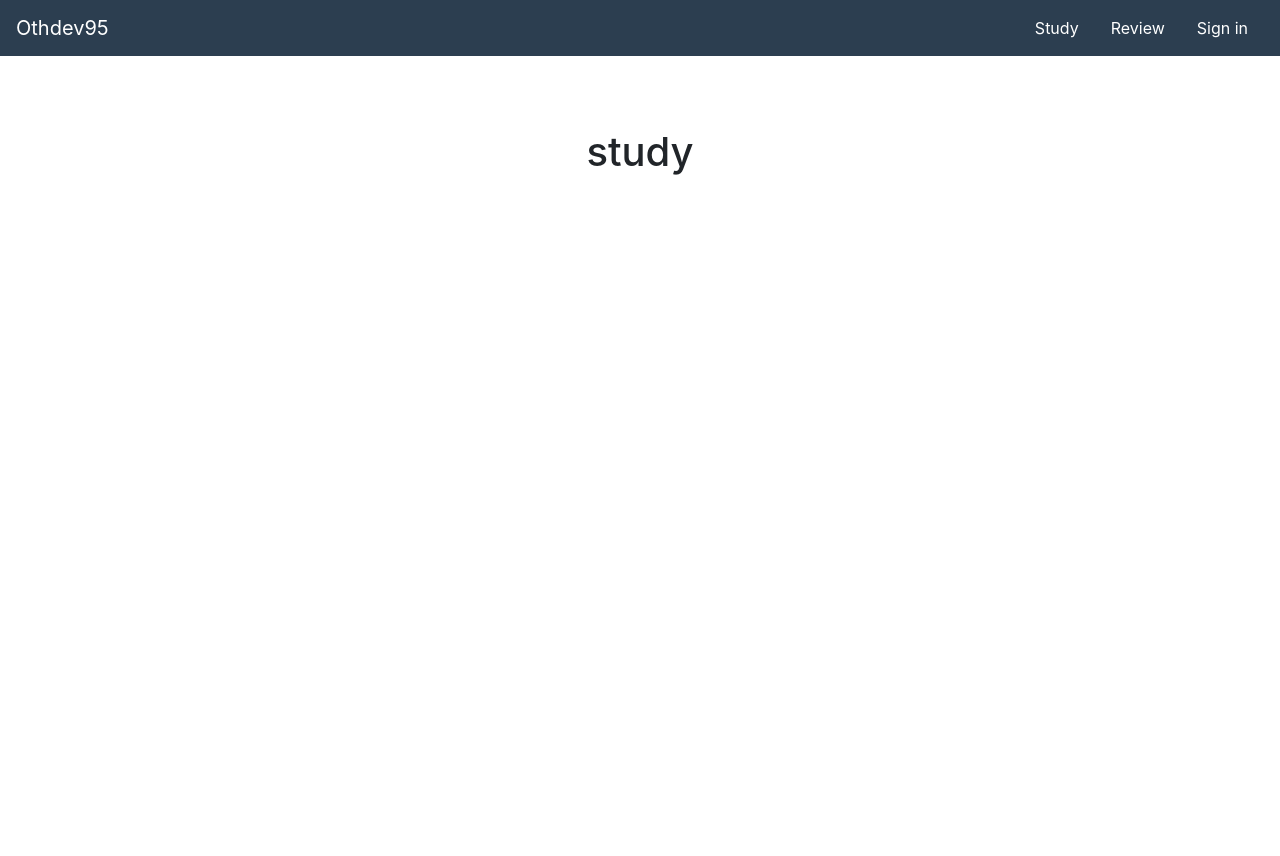
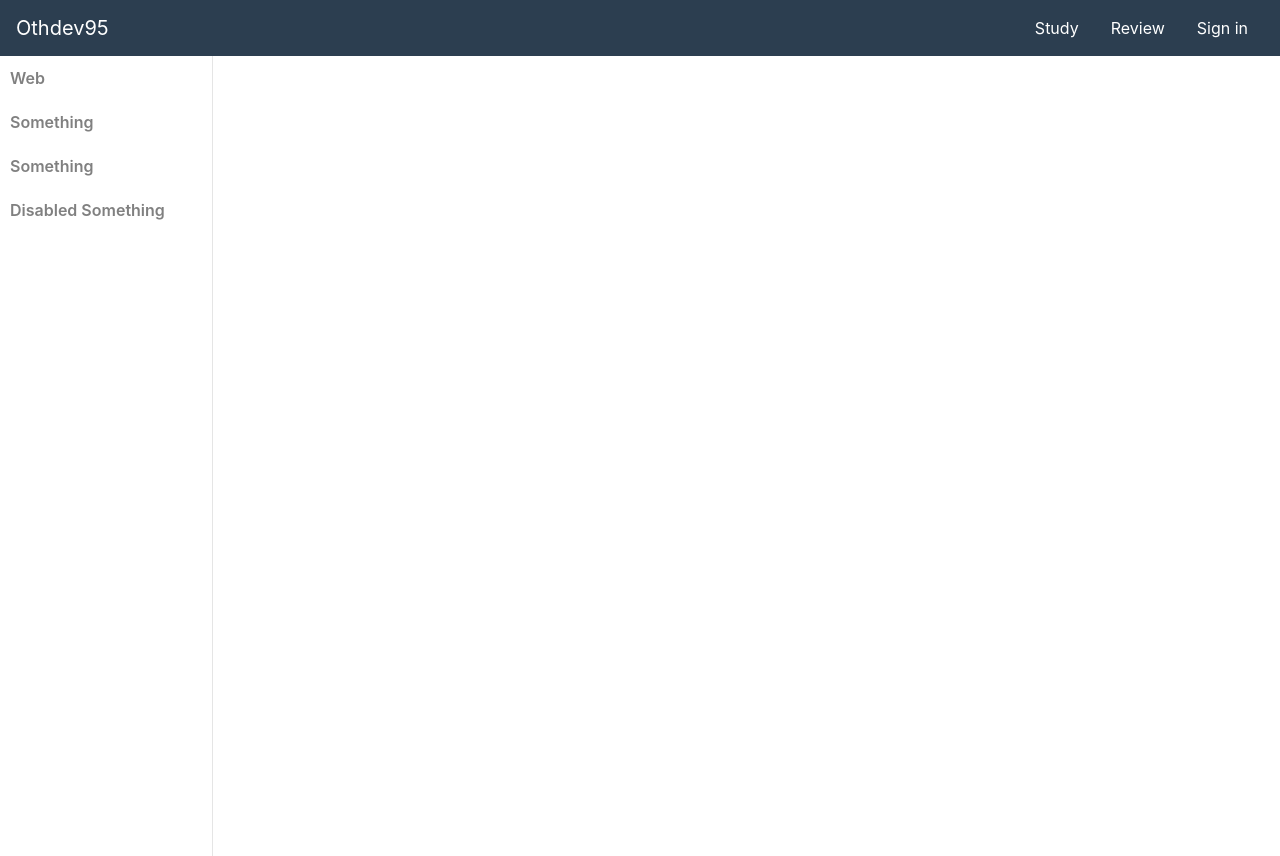
Before and after one commit to ohtaehyun/postBlog, a Django app: page /study in a window 1280 px wide. Before the commit the page ends 175 px from the top, so only its background shows below. Run offline with Django 3.2, Linux system fonts and the light colour scheme; parts of the project's set-up code (start-up, migrations or seed data) failed here and were passed over; some libraries are stand-ins or nearby versions.

Commit message:
sample study and review nav

```diff
--- a/community/board/static/base.css
+++ b/community/board/static/base.css
@@ -1,11 +1,18 @@
 html,
 body {
-  overflow-x: hidden;
+  overflow: hidden;
   min-height: 100vh;
+}
+.container,
+.container-fluid,
+.row {
+  margin: 0;
+  padding: 0;
 }
 .min-vh-100 {
   min-height: 100vh;
 }
+
 .container-fluid,
 .container {
   padding: 0%;
--- a/community/board/static/signIn.css
+++ b/community/board/static/signIn.css
@@ -19,6 +19,7 @@
 
 .sign-in {
   padding-top: 50px;
+  padding-left: 5vw;
 }
 
 .content {
@@ -27,7 +28,7 @@
 
 .greeting {
   padding-top: 30px;
-  padding-left: 15vw;
+  padding-left: 10vw;
 }
 
 .greeting h1 {
--- /dev/null
+++ b/community/board/static/study.css
@@ -0,0 +1,15 @@
+.study-nav a.nav-link {
+  color: gray;
+  padding: 10px;
+  font-weight: 600;
+}
+
+.study-nav a.nav-link:hover {
+  color: #2c3e50;
+  padding: 10px;
+}
+.container.col-md-2.col-2 {
+  border-right: 1px solid rgba(0, 0, 0, 0.1);
+  min-height: 100vh;
+  overflow: hidden;
+}
--- /dev/null
+++ b/community/board/templates/404.html
@@ -0,0 +1,4 @@
+{% extends 'base.html' %} {% block content %}
+<!-- <h1>{{ excecption }}</h1> -->
+<h1>?</h1>
+{% endblock %}
--- a/community/board/templates/base.html
+++ b/community/board/templates/base.html
@@ -17,12 +17,12 @@
 
     {% load static %}
     <link rel="stylesheet" href="{% static 'base.css' %}" />
-    <link rel="stylesheet" href="../static/base.css" />
+    {% comment %} <link rel="stylesheet" href="../static/base.css" /> {% endcomment %}
     <title>othdev95's post blog</title>
   </head>
   <body>
-    <div class="container-fluid h-100 min-vh-100">
-      <header>
+    <div class="container h-100 min-vh-100 min-vw-100 max-vw-100">
+      <header >
         <nav class="navbar color-primary">
           <a href="home" class="navbar-brand">Othdev95</a>
           <div class="">
@@ -46,7 +46,7 @@
           </div>
         </nav>
       </header>
-      <main class="container-fluid">
+      <main class="container min-vw-100 max-vw-100">
         {% block content %} {% endblock %}
       </main>
       <footer></footer>
--- a/community/board/templates/home.html
+++ b/community/board/templates/home.html
@@ -3,8 +3,14 @@
   <div class="row justify-content-center">
     <div class="col-md-9 col-9 text-center">
       <br /><br /><br />
+      {% if name %}
       <h1>Greetings, {{ name }}</h1>
       <h1>keep going!</h1>
+      {% else %}
+      <h1>Greetings, UnKnown</h1>
+      <h1>keep going!</h1>
+      <h1>or sign in plz</h1>
+      {% endif %}
     </div>
   </div>
 </div>
--- a/community/board/templates/signIn.html
+++ b/community/board/templates/signIn.html
@@ -8,7 +8,7 @@
       <br /><br />
       <p>
         if(&nbsp signIn==True &nbsp){<br />
-        &nbsp&nbsp&nbsp&nbsp Comment = new Comment(); <br />
+        &nbsp&nbsp&nbsp&nbsp comment = new Comment(); <br />
         }&nbsp else{ <br />
         &nbsp&nbsp&nbsp&nbsp just keep looking;<br />
         }
--- a/community/board/templates/study.html
+++ b/community/board/templates/study.html
@@ -1,10 +1,18 @@
-{% extends 'base.html' %} {% block content %}
-<div class="container-fluid h-100">
-  <div class="row justify-content-center">
-    <div class="col-md-9 col-9 text-center">
-      <br /><br /><br />
-      <h1> study</h1>
+{% extends 'base.html' %} {% block content %} {% load static %}
+<link rel="stylesheet" href="{% static 'study.css' %}" />
+<div class="container-fluid h-100 study-content max-vw-100">
+  <div class="row max-vw-100">
+    <div class="container col-md-2 col-2">
+      <nav class="nav flex-column study-nav">
+        <a class="nav-link active" href="#">Web</a>
+        <a class="nav-link" href="#">Something</a>
+        <a class="nav-link" href="#">Something</a>
+        <a class="nav-link disabled" href="#" tabindex="-1" aria-disabled="true"
+          >Disabled Something</a
+        >
+      </nav>
     </div>
+    <div class="container col-md-10 col-10"></div>
   </div>
 </div>
 {% endblock %}
--- a/community/board/urls.py
+++ b/community/board/urls.py
@@ -1,4 +1,4 @@
-
+from django.conf.urls import handler404
 from django.urls import path
 from . import views
 urlpatterns = [
@@ -9,3 +9,4 @@ urlpatterns = [
     path('signOut', views.signOut),
     path('signIn', views.signIn)
 ]
+# handler404 = views.error_404
--- a/community/board/views.py
+++ b/community/board/views.py
@@ -1,4 +1,4 @@
-from django.shortcuts import render, redirect
+from django.shortcuts import render, redirect, get_object_or_404
 from django.http import HttpResponse
 from django.contrib.auth.hashers import check_password
 from comuUser.models import CommuUser
@@ -13,11 +13,22 @@ def signOut(request):
 
 
 def review(request):
-    return render(request, "review.html")
+    msg = {}
+    if request.session.get('user'):
+        msg['msg'] = request.session['user']
+        user = CommuUser.objects.get(id=request.session['user'])
+        msg['name'] = user.userName
+    return render(request, "review.html", msg)
 
 
 def study(request):
-    return render(request, "study.html")
+    msg = {}
+
+    if request.session.get('user'):
+        msg['msg'] = request.session['user']
+        user = CommuUser.objects.get(id=request.session['user'])
+        msg['name'] = user.userName
+    return render(request, "study.html", msg)
 
 
 def home(request):
@@ -26,8 +37,8 @@ def home(request):
         msg['msg'] = request.session['user']
         user = CommuUser.objects.get(id=request.session['user'])
         msg['name'] = user.userName
-    else:
-        msg['name'] = "unidentified"
+    # else:
+    #     msg['name'] = "unidentified"
 
     return render(request, "home.html", msg)
 
@@ -40,9 +51,9 @@ def signIn(request):
         err_msg = {}
         user = CommuUser
         if userName:
-            user = CommuUser.objects.get(userName=userName)
+            user = get_object_or_404(CommuUser, userName=userName)
         elif userEmail:
-            user = CommuUser.objects.get(userEmail=userEmail)
+            user = get_object_or_404(CommuUser, userEmail=userEmail)
         else:
             return render(request, 'signIn.html', err_msg)
 
@@ -55,3 +66,10 @@ def signIn(request):
             return render(request, "signIn.html", err_msg)
     else:
         return render(request, 'signIn.html')
+
+
+# def error_404(request, ex):
+#     data = {}
+#     data['exception'] = 'exception'
+
+#     return render(request, "404.html", data)
--- a/community/community/settings.py
+++ b/community/community/settings.py
@@ -25,7 +25,7 @@ SECRET_KEY = '6f!i9=d)bdx8y+(pk6336u2(g+47uz6c7wh9t*_)6%^^5(jkgw'
 # SECURITY WARNING: don't run with debug turned on in production!
 DEBUG = True
 
-ALLOWED_HOSTS = []
+ALLOWED_HOSTS = ['*']
 
 
 # Application definition
--- a/community/community/urls.py
+++ b/community/community/urls.py
@@ -1,5 +1,6 @@
 
 from django.contrib import admin
+from django.conf.urls import handler404
 from django.urls import path, include
 from comuUser import views as comuViews
 from board import views as boardViews
```
Also changed, not shown: community/board/static/review.css (added, +15 -0 lines), community/board/templates/review.html (+14 -6 lines), community/db.sqlite3.
